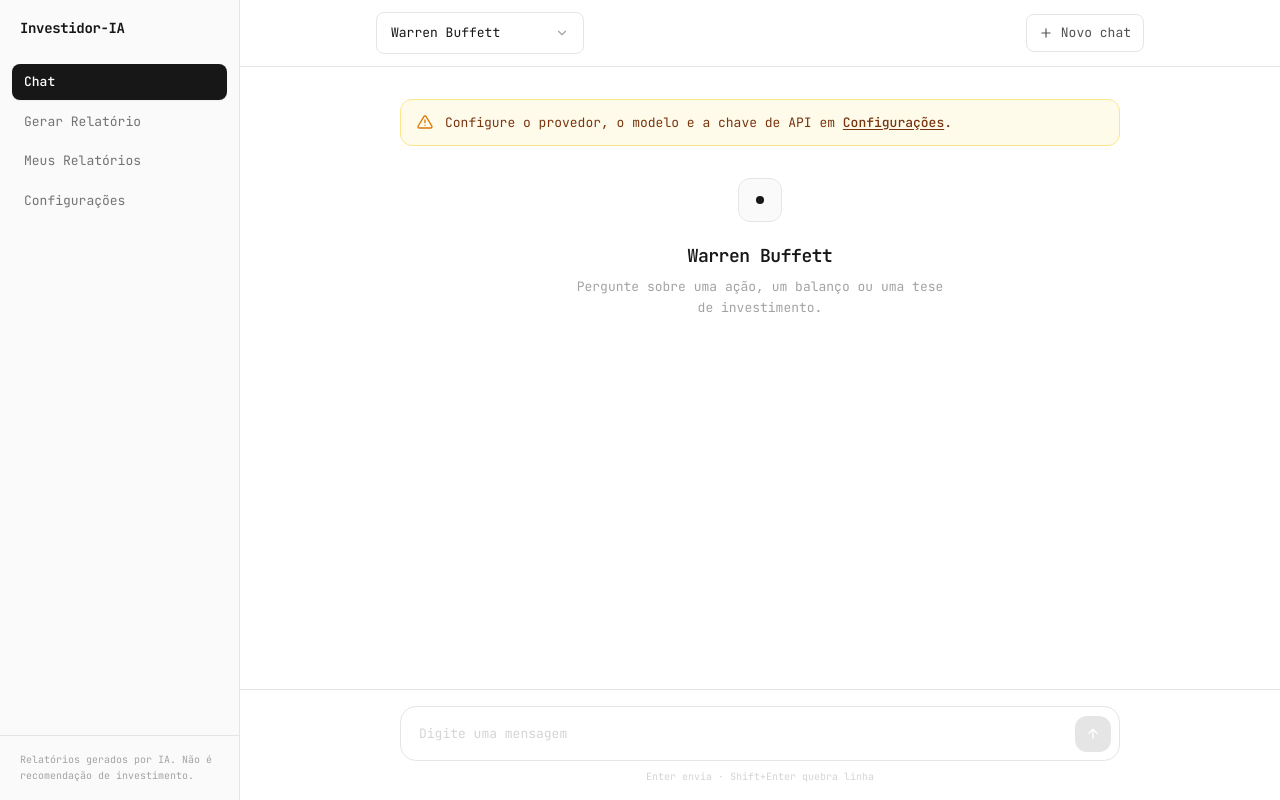
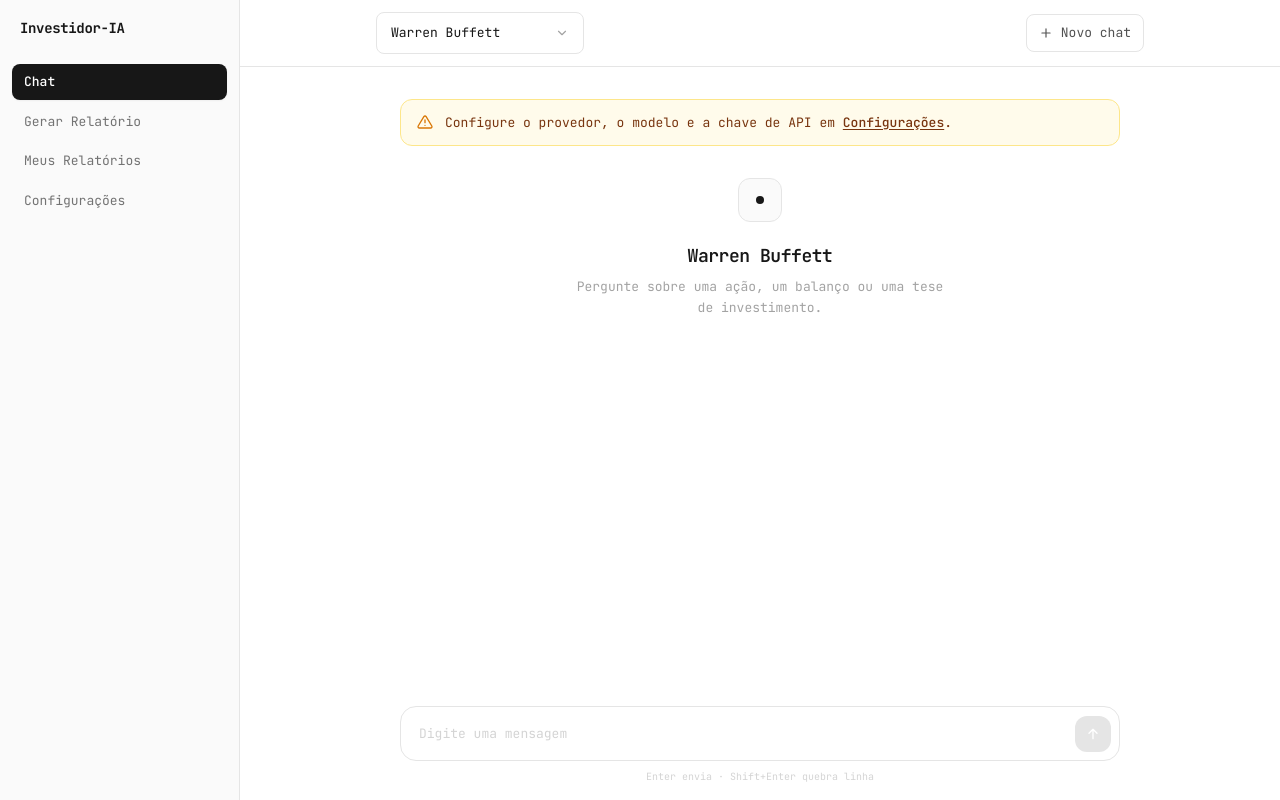
Before and after one commit to renanmoretto/investidor-ia, a FastAPI app: page /chat in a window 1280 px wide. Run offline with FastAPI, Linux system fonts and the light colour scheme; some libraries are stand-ins or nearby versions.

Commit message:
style(web): remove sidebar footer and composer separator
Co-Authored-By: Claude Opus 5 <noreply@anthropic.com>

```diff
--- a/web/templates/base.html
+++ b/web/templates/base.html
@@ -80,12 +80,6 @@
       </a>
       {% endfor %}
     </nav>
-
-    <div class="border-t border-neutral-200 px-5 py-4">
-      <p class="text-[10px] leading-relaxed text-neutral-400">
-        Relatórios gerados por IA. Não é recomendação de investimento.
-      </p>
-    </div>
   </aside>
 
   <div class="flex min-w-0 flex-1 flex-col">
--- a/web/templates/chat.html
+++ b/web/templates/chat.html
@@ -35,7 +35,7 @@
     </div>
   </div>
 
-  <div class="shrink-0 border-t border-neutral-200 bg-white">
+  <div class="shrink-0 bg-white">
     <div class="mx-auto max-w-3xl px-6 py-4">
       <form id="chat-form"
             class="flex items-end gap-2 rounded-2xl border border-neutral-200 bg-white p-2 transition-all
```
